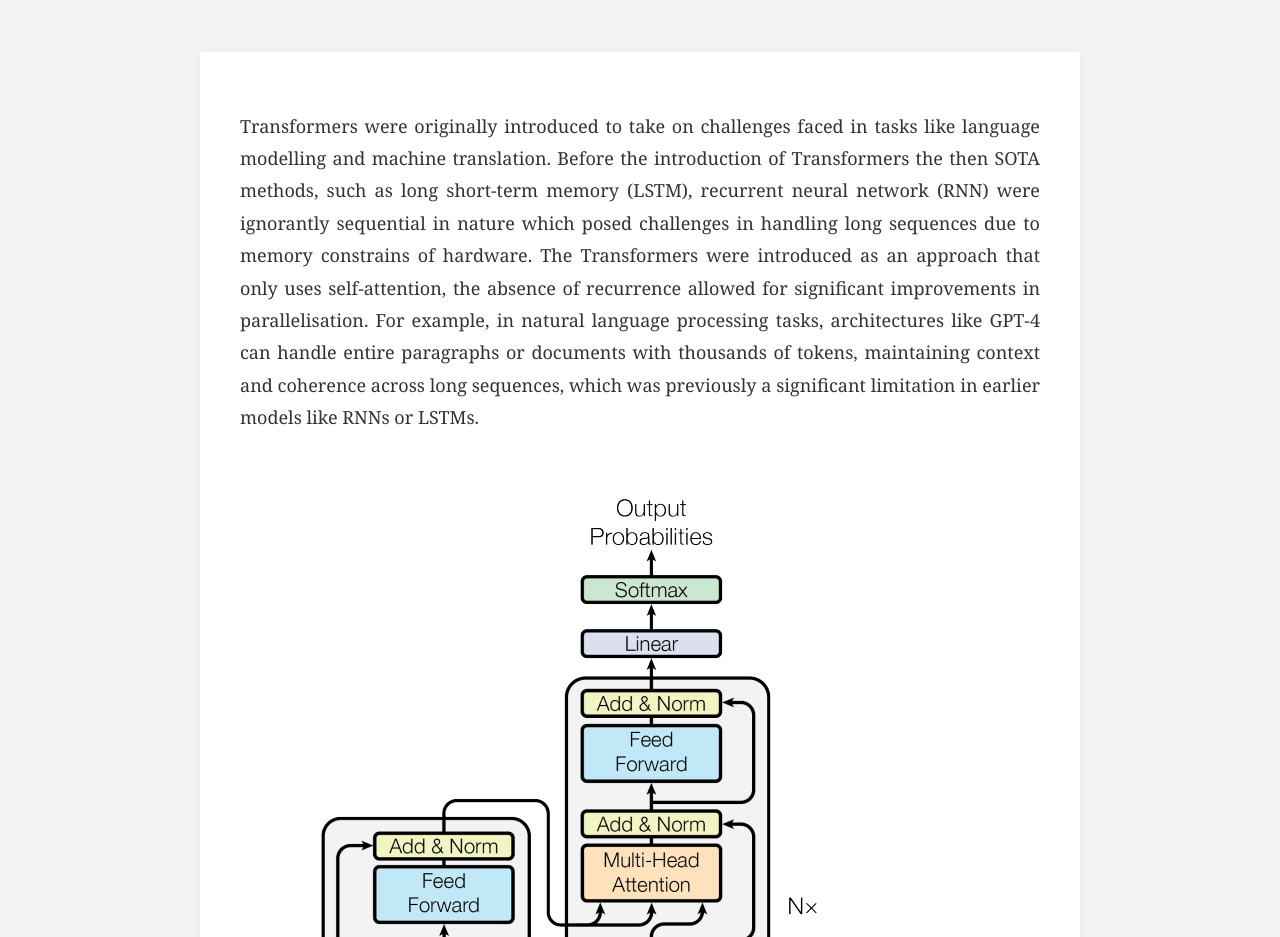
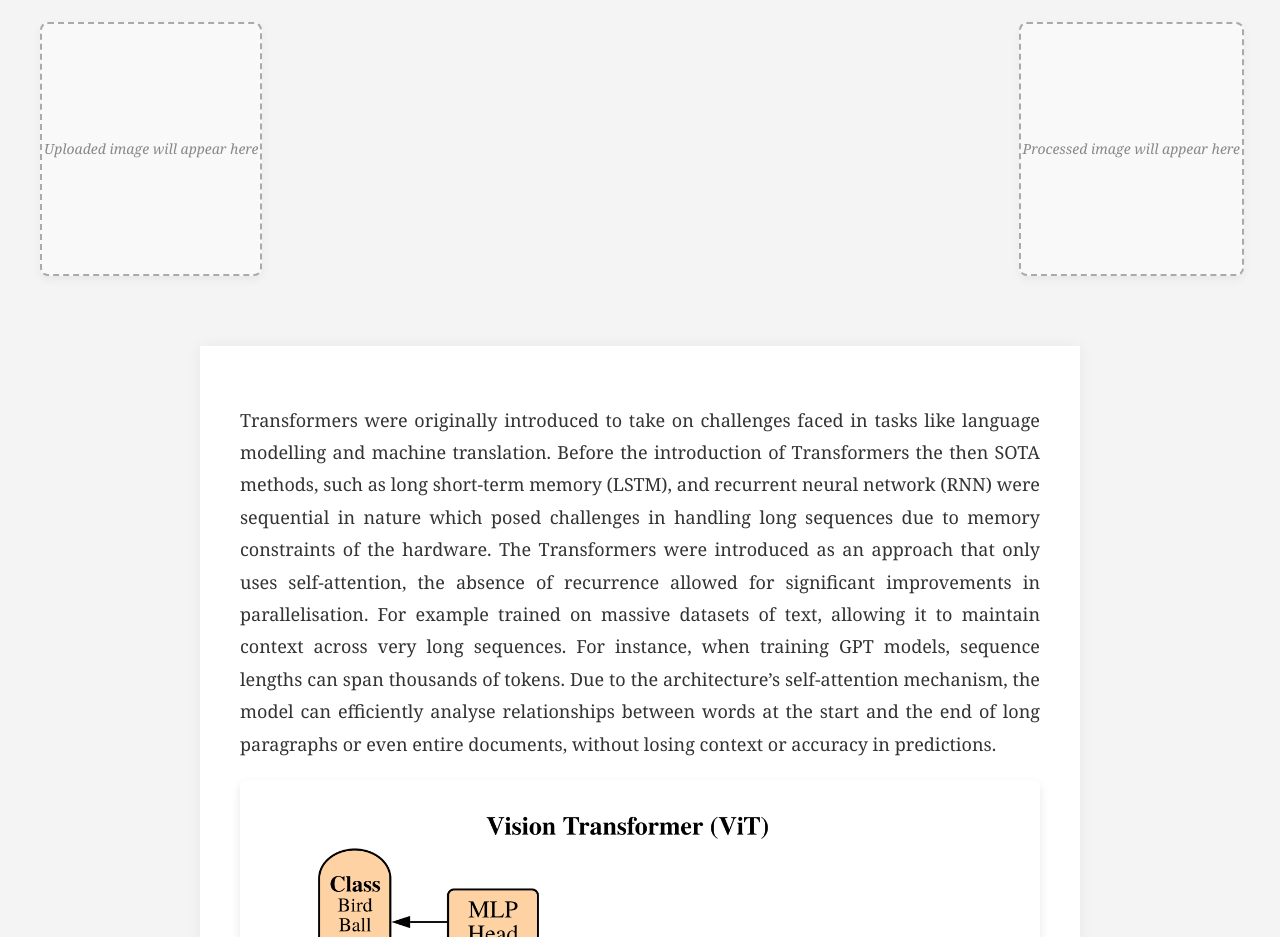
Before and after one commit to AyushRanjan15/TransformerVisualApp, a plain HTML site: page frontend/index.html in a window 1280 px wide. Shown: the part 995-1932 px from the top of the page. Drawn offline with Linux system fonts and the light colour scheme.

Commit message:
text addition to frontend

```diff
--- a/frontend/index.html
+++ b/frontend/index.html
@@ -32,18 +32,18 @@
             <div class="file-name" id="file-name">No file selected</div>
         </form>
     </div>
-    <!-- Add two containers for uploaded and processed images -->
+    <!-- Grid layout for uploaded, processed, and sample images -->
     <div class="image-preview" id="image-preview">
         <div class="image-container">
             <h3>Uploaded Image</h3>
-            <div id="uploaded-image-container">
-                <!-- Uploaded image will appear here -->
+            <div id="uploaded-image-container" class="placeholder">
+                <span class="placeholder-text">Uploaded image will appear here</span>
             </div>
         </div>
         <div class="image-container">
             <h3>Processed Image</h3>
-            <div id="processed-image-container">
-                <!-- Processed image will appear here -->
+            <div id="processed-image-container" class="placeholder">
+                <span class="placeholder-text">Processed image will appear here</span>
             </div>
         </div>
     </div>
@@ -51,24 +51,55 @@
     <!-- Add additional text content -->
     <div class="article-container">
         <div class="text-content">
-            <p>Transformers were originally introduced to take on challenges faced in tasks like language modelling and machine translation.
-                Before the introduction of Transformers the then SOTA methods, such as long short-term memory (LSTM), recurrent neural network (RNN) were ignorantly sequential in nature which posed challenges in handling long sequences due to memory constrains of hardware.
-                The Transformers were introduced as an approach that only uses self-attention, the absence of recurrence allowed for significant improvements in parallelisation.
-                For example, in natural language processing tasks, architectures like GPT-4 can handle entire paragraphs or documents with thousands of tokens, maintaining context and coherence across long sequences, which was previously a significant limitation in earlier models like RNNs or LSTMs.</p>
+            <p>
+                Transformers were originally introduced to take on challenges faced in tasks like language modelling and machine translation.
+                Before the introduction of Transformers the then SOTA methods, such as long short-term memory (LSTM), and recurrent neural network
+                (RNN) were sequential in nature which posed challenges in handling long sequences due to memory constraints of the hardware.
+                The Transformers were introduced as an approach that only uses self-attention, the absence of recurrence allowed for significant
+                improvements in parallelisation. For example trained on massive datasets of text, allowing it to maintain context across very long sequences.
+                For instance, when training GPT models, sequence lengths can span thousands of tokens. Due to the architecture’s self-attention mechanism,
+                the model can efficiently analyse relationships between words at the start and the end of long paragraphs or even entire documents, without
+                losing context or accuracy in predictions.
+            </p>
         </div>
 
         <!-- Add an image (centered and styled like Medium) -->
         <div class="image-container">
-            <img src="images/transformer_architecture.png" alt="Transformers illustration">
-            <figcaption>A diagram of Transformer architecture (taken from 'Attention Is All You Need').</figcaption>
+            <img src="images/vit.png" alt="Transformers illustration">
+            <figcaption>A diagram of vanilla ViT (taken from 'An Image Is Worth 16X16 Words').</figcaption>
+        </div>
+
+        <div>
+            <h2>Transformers in computer vision tasks</h2>
         </div>
 
         <div class="text-content">
-            <p>The success of transformers in natural language tasks inspired researchers at Google Brain research team to apply them to computer vision tasks, such as image classification.
-                At that time, convolutional neural networks (CNN) was the dominant approach to tackle computer vision tasks.
-                Vision transformers see very differently from CNNs. CNN stats with very low-level local information and gradually build up more global structures in deeper layers, ViT already have global information at the earliest layer because of global self-attention.
-                As pithily summarized in a Quanta article, “If a CNN’s approach is like starting at a single pixel and zooming out, a transformer slowly brings the whole fuzzy image into focus.”.
-                </p>
+            <p>
+                The success of transformers in natural language tasks inspired researchers at Google Brain research team to explore their potential in image classification tasks.
+                At that time, convolutional neural networks (CNN) were the dominant architecture for tackling computer vision tasks. However, it was getting increasingly difficult
+                to scale CNNs to train on larger datasets with high-resolution images. The training parallelisation offered by transformers offered a solution to all the impending problems,
+                allowing to train on over 100B parameters. Since transformers were designed for natural language tasks some innovation was required to prepare images such that they could be
+                ingested during the training phase. The solution was to split an image into patches and provide the sequence of linear embeddings of these patches as an input to a Transformer.
+                Image patches are treated the same way as tokens (words) in an NLP application. Then the model was trained on image classification in a supervised fashion.
+            </p>
+        </div>
+
+        <div>
+            <h2>How good are ViTs as compared to CNN</h2>
+        </div>
+
+        <div class="text-content">
+            <p>
+                If transformers are so good at NLP tasks are CNN obsolete? The answer depends on the context, in many cases, ViTs have competitive performance to CNN but require more training
+                data and compute. The vanilla ViT does not offset the cost of added hardware & data requirements with their performance. In the paper “Emerging Properties in Self-Supervised Vision
+                Transformers” the authors argue that because of supervision during the training process, ViT is often forced to map the rich visual information contained in the image to a single
+                concept i.e. label.
+            </p>
+
+            <p>
+                However, the adoption of self-supervised learning showed the extraordinary potential of ViTs to extract rich visual features from images that can be then used for downstream tasks
+                such as classification and segmentation.
+            </p>
         </div>
     </div>
 
--- a/frontend/styles.css
+++ b/frontend/styles.css
@@ -155,8 +155,16 @@ h1 {
 
 /* Container for each image */
 .image-container {
-    width: 45%; /* Each image takes up 45% of the container width */
     text-align: center;
+    margin: 20px 0; /* Add margin for spacing around the image */
+    max-width: 100%; /* Ensure the image container doesn't exceed the width */
+}
+
+.image-container img {
+    max-width: 100%;    /* Ensure the image is responsive and scales down */
+    height: auto;       /* Maintain the aspect ratio */
+    border-radius: 8px; /* Optional: Add rounded corners */
+    box-shadow: 0 4px 10px rgba(0, 0, 0, 0.1); /* Add subtle shadow */
 }
 
 /* Styling for images */
@@ -175,3 +183,22 @@ h1 {
     font-style: italic;
     text-align: center;
 }
+
+/* Placeholder Styles */
+.placeholder {
+    width: 100%;
+    height: 250px; /* Adjust as needed */
+    display: flex;
+    justify-content: center;
+    align-items: center;
+    border: 2px dashed #aaa;
+    border-radius: 8px;
+    background-color: #f9f9f9;
+    box-shadow: 0 4px 10px rgba(0, 0, 0, 0.05);
+}
+
+.placeholder-text {
+    color: #888;
+    font-size: 14px;
+    font-style: italic;
+}
```
Also changed, not shown: frontend/images/vit.png (added).
